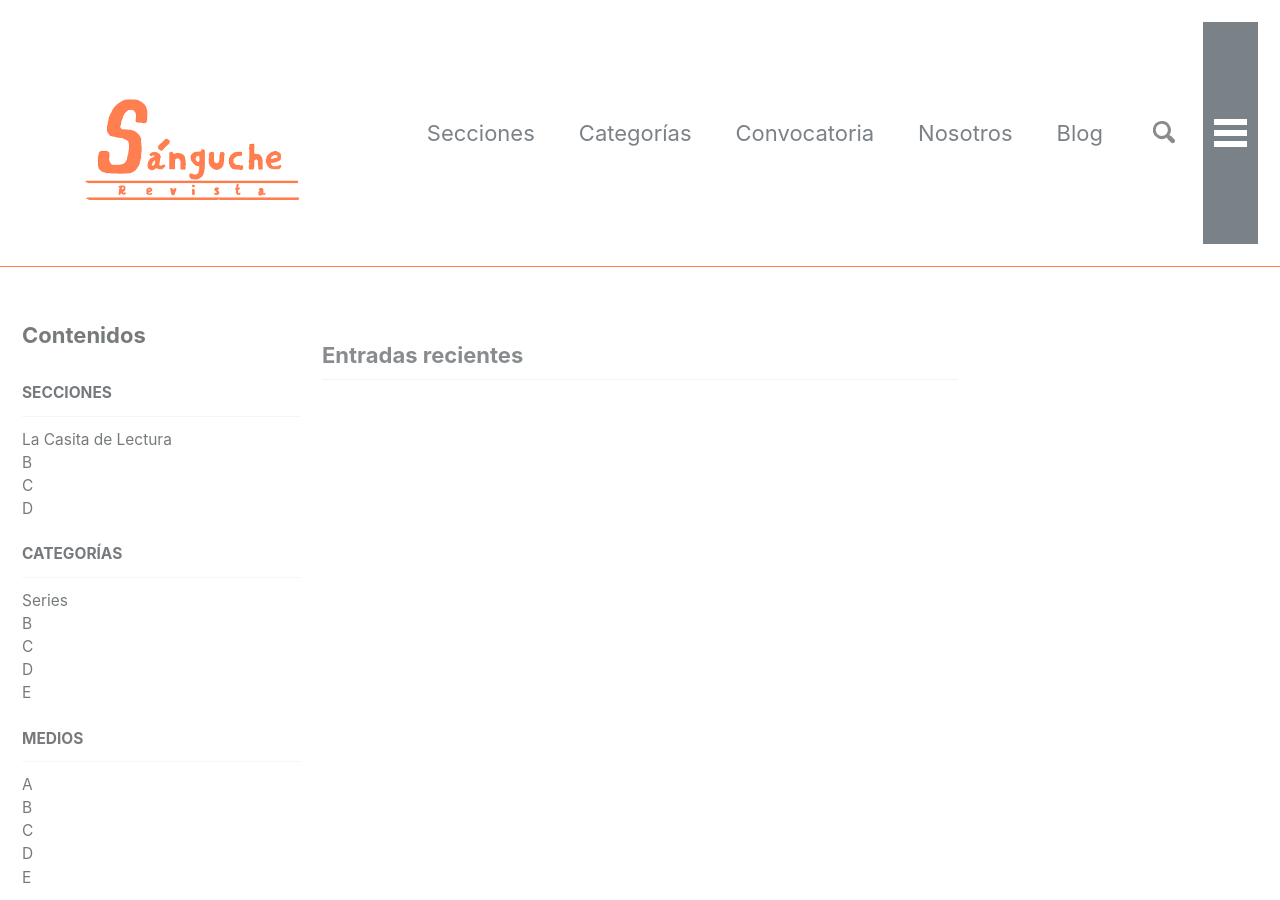
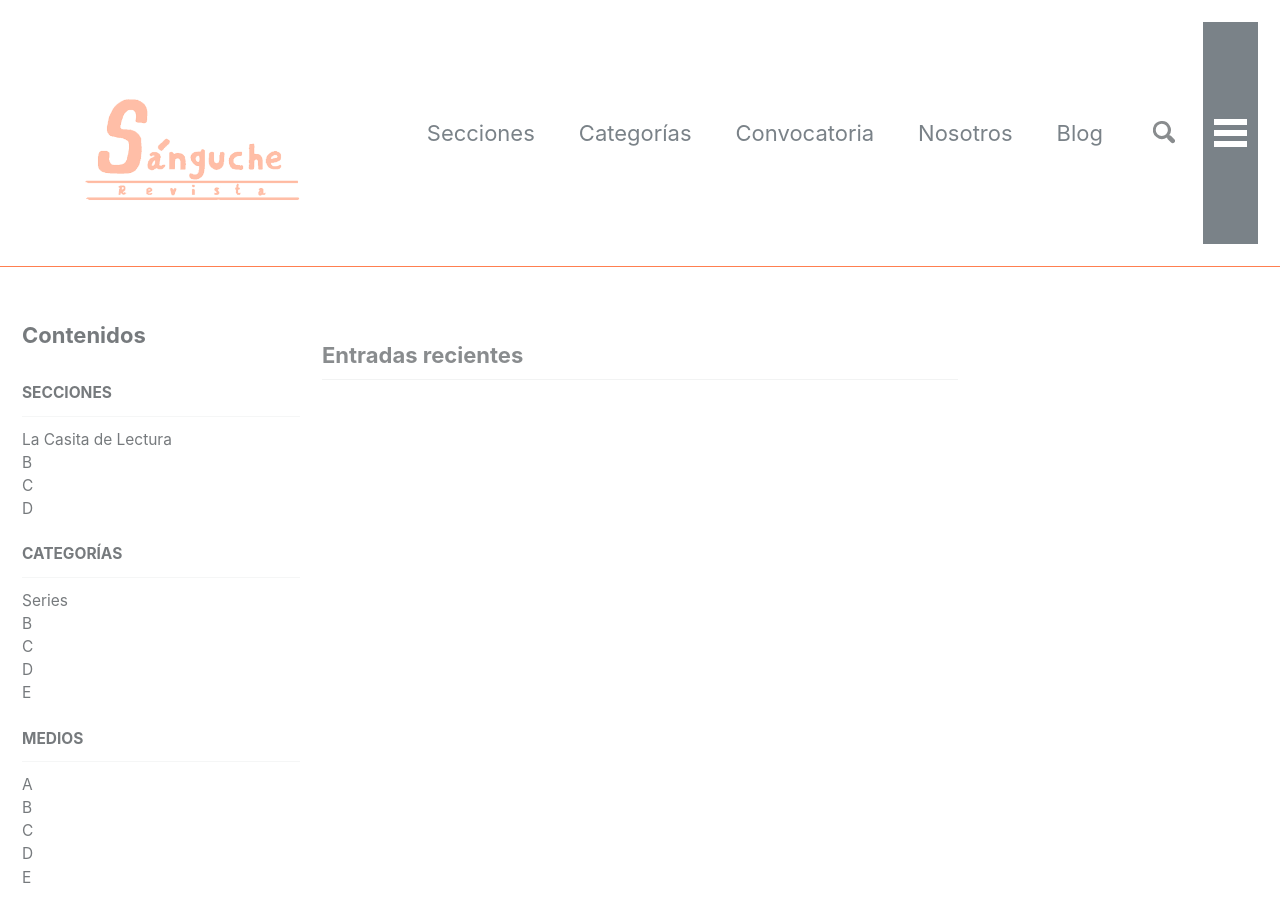
Before and after one commit to sangucherevista/sangucherevista.github.io, a Jekyll site: the page built from index.md, in a window 1280 px wide and 900 px high. Built offline with Jekyll 4.4.1, drawn with Linux system fonts in a browser that asks for light colours; nearby versions of some CDN libraries; the list of posts is cut into pages by our own code.

Commit message:
Updated '_sass/minimal-mistakes/_masthead.scss' via CloudCannon

```diff
--- a/_sass/minimal-mistakes/_masthead.scss
+++ b/_sass/minimal-mistakes/_masthead.scss
@@ -60,7 +60,7 @@
     margin-left: 0;
 
     @include breakpoint($small) {
-      float: left;
+      float: right;
     }
   }
 
@@ -87,8 +87,10 @@
   width: 260px;
   margin-left: 40px;
   height: auto;
-  opacity: 1;
+  opacity: 0.5;
   line-height: 200px;
   float: left;
   transition: .3s ease;
+  display: -webkit-box;
+  display: flex;
 }
```
